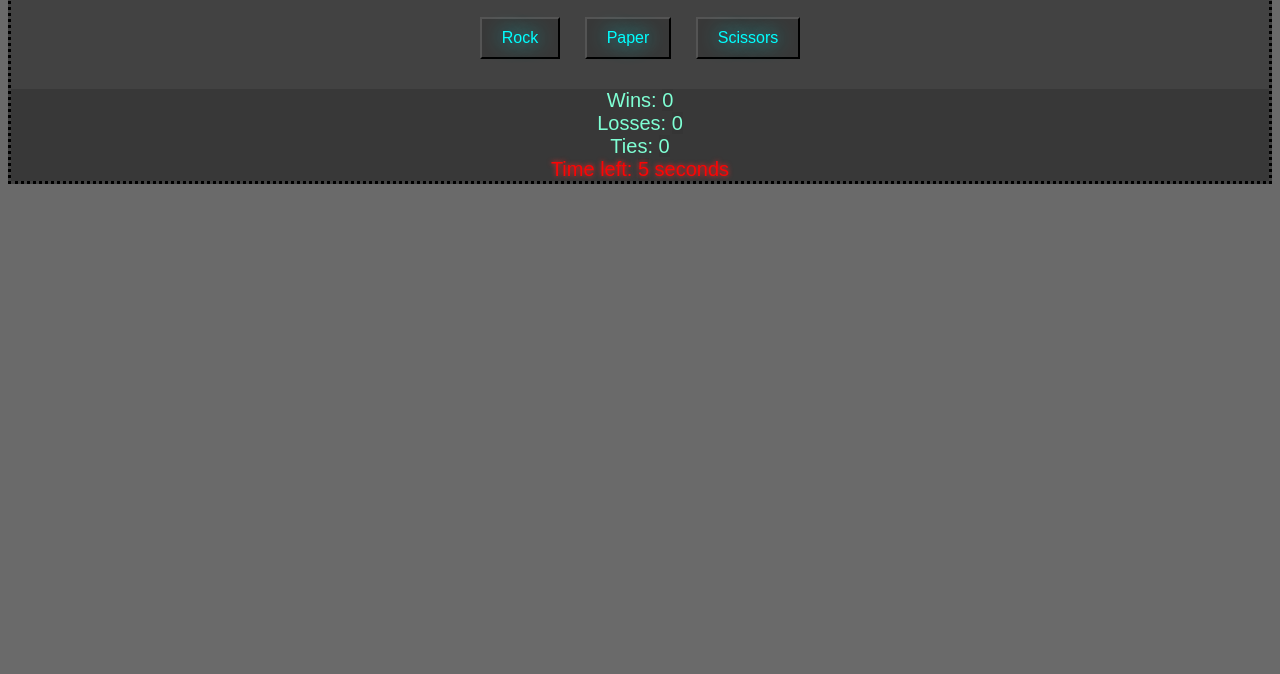
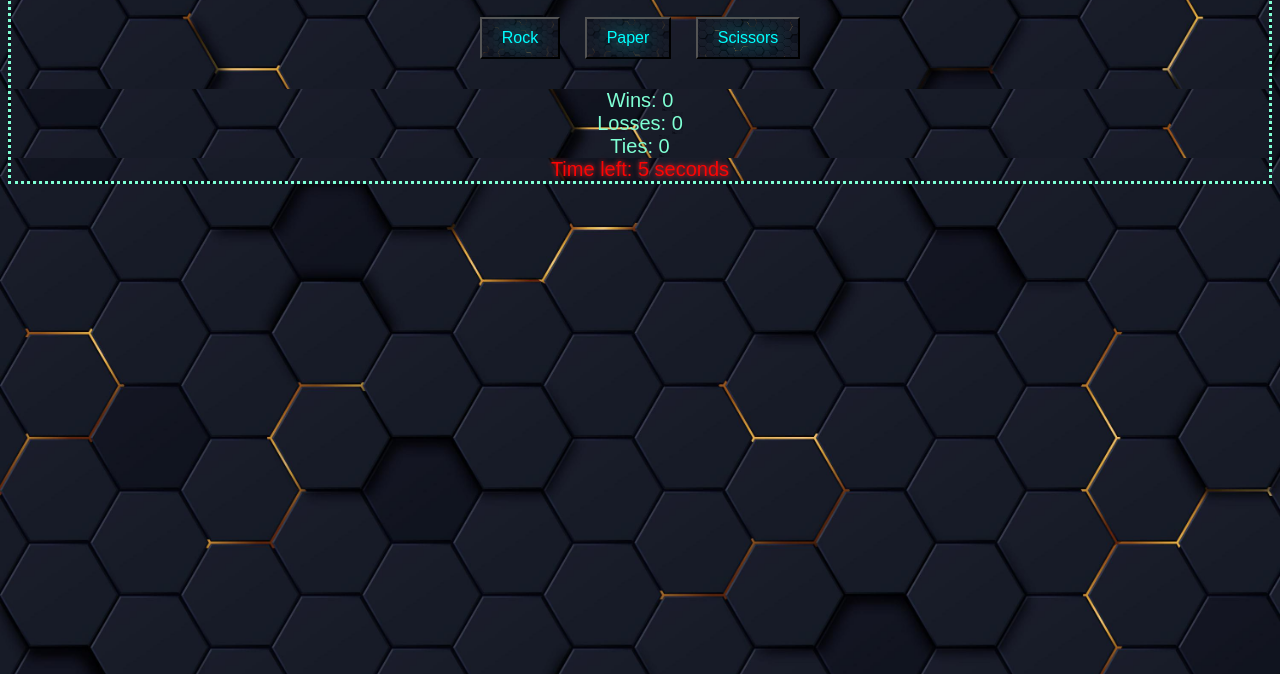
Before and after one commit to gautamxv/RPS-GAME, a plain HTML site: page index.html in a window 1280 px wide. Shown: the part 126-800 px from the top of the page. Drawn offline with Linux system fonts and the light colour scheme.

Commit message:
changing in background

```diff
--- a/style.css
+++ b/style.css
@@ -1,6 +1,7 @@
 /* Universal Variables */
 *{
-    background-color: rgba(53, 52, 52, 0.733);
+    background-image: url(./5053309.jpg);
+    background-size: cover;
 }
 /* body color */
 body {
@@ -8,6 +9,7 @@ body {
     text-align: center;
     margin-top: 50px;
     border: dotted;
+    color: aquamarine;
 }
   /* Buttons  */
 .button {
```
Also changed, not shown: 5053309.jpg (added).
